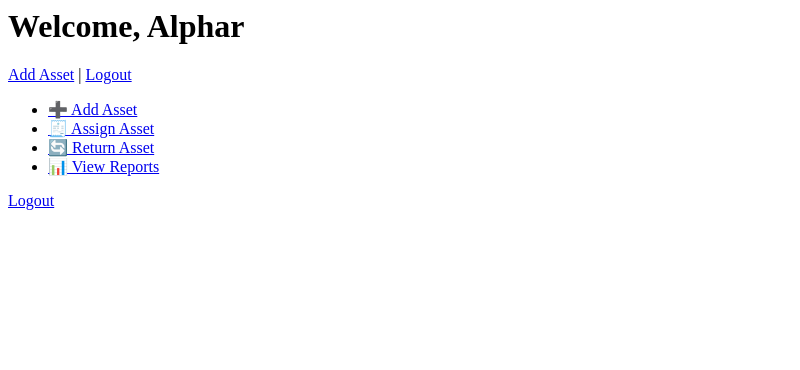
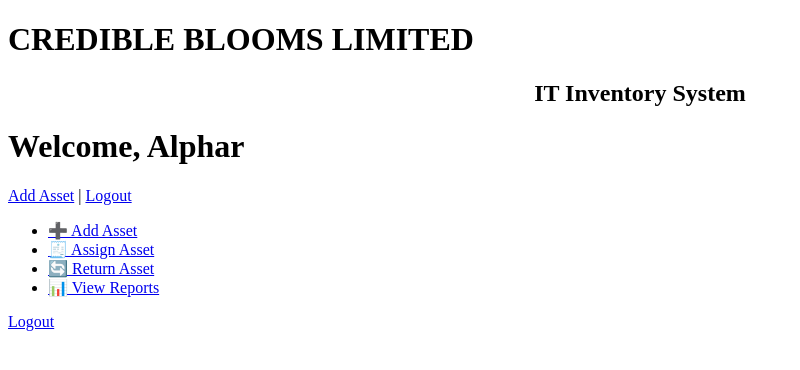
Before and after one commit to Segeant-r/itinventory, a Flask app: page / in a window 1280 px wide. Shown: the top 370 px of the page, without its empty margins (0-800 px from the left). Run offline with Flask 3, Linux system fonts and the light colour scheme; a user stored in the database is signed in.

Commit message:
updated home page

```diff
--- a/templates/home.html
+++ b/templates/home.html
@@ -1,3 +1,6 @@
+<!DOCTYPE html>
+<h1>CREDIBLE BLOOMS LIMITED</h1>
+<h2><center>IT Inventory System</center></h2>
 <h1>Welcome, {{ session['user'] }}</h1>
 <a href="/add_asset">Add Asset</a> | <a href="/logout">Logout</a>
 
```
